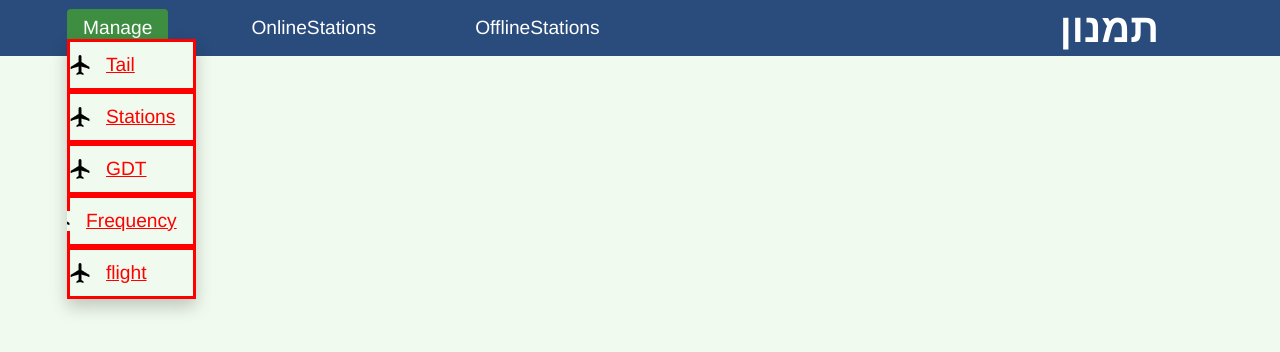
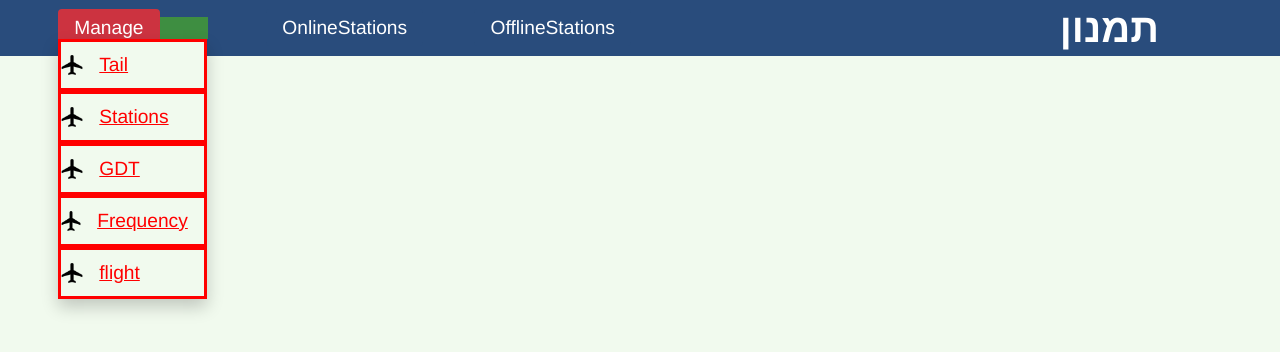
Before and after one commit to aylonc22/Octopus, a React (Create React App) app in the folder client/: page / in a window 1280 px wide. In both pictures the pointer is over the element "Manage". Shown: the top 352 px of the page. Built offline with nearby package versions, Linux system fonts and the light colour scheme; no server answers.

Commit message:
fixed width of dropdown

```diff
--- a/client/src/components/navbar/Navbar.css
+++ b/client/src/components/navbar/Navbar.css
@@ -74,6 +74,7 @@
     border-radius: 4px;
     transition: all 0.2 ease-out;
     transition: 0.5s;
+
 }
 
 .clicked-page:hover{
@@ -82,6 +83,7 @@
     padding: 0.5rem 1rem;
     transition: all 0.2s ease-out;
     transition: 0.5s;
+
 }
 .clicked-page:active{
     color: white;
@@ -92,31 +94,30 @@
     transition: all 0.2 ease-out;
     transition: 0.3s;
 }
-
 /* The container <div> - needed to position the dropdown content */
 .dropdown{
     position: relative;
     display: inline-block;
     background: #294c7c;
+    width: 150px;
+    min-width: auto;
 }
+
 
 .ManNav-links{   /*Dropdown Content (Hidden by Default) */
     display: none;
     position: absolute;
     background-color: #f1f1f1;
-
     box-shadow: 0px 8px 16px 0px rgba(0,0,0,0.2);
     z-index: 1;
     overflow: auto;
     color: red;
 }
 
-/* Links inside the dropdown */
+/* Links inside the dropdown
 .ManNav-links label{
 
-
-
-}
+}*/
 
 /* Change color of dropdown links on hover */
 .ManNav-links label:hover {background-color: #ddd;}
@@ -125,7 +126,7 @@
 .dropdown:hover .ManNav-links {display: block;}
 
 /* Change the background color of the dropdown button when the dropdown content is shown */
-.dropdown:hover .clicked-page {background-color: #3e8e41;}
+.dropdown:hover /*.clicked-page*/ {background-color: #3e8e41;}
 
 /* Links inside the dropdown */
 .MItem{
@@ -150,31 +151,3 @@
     width: 20%;
 
 }
-
-/*.Navbar-logo{
-   color: #fff;
-   display: flex;
-    justify-self: end;
-    order: 1;
-}
-
-.nav-menu{
-    display: grid;
-    list-style:none;
-    grid-template-columns: repeat(3,auto);
-    grid-gap: 10px;
-    text-align: center;
-    width: auto;
-    justify-content: end;
-    margin-right: 45rem;
-}
-
-.nav-links{
-    color: white;
-    text-decoration: none;
-    padding: 0.5rem 1rem;
-}
-
-
-
-*/
```
Lines whose indentation alone changed are shown as unchanged.
